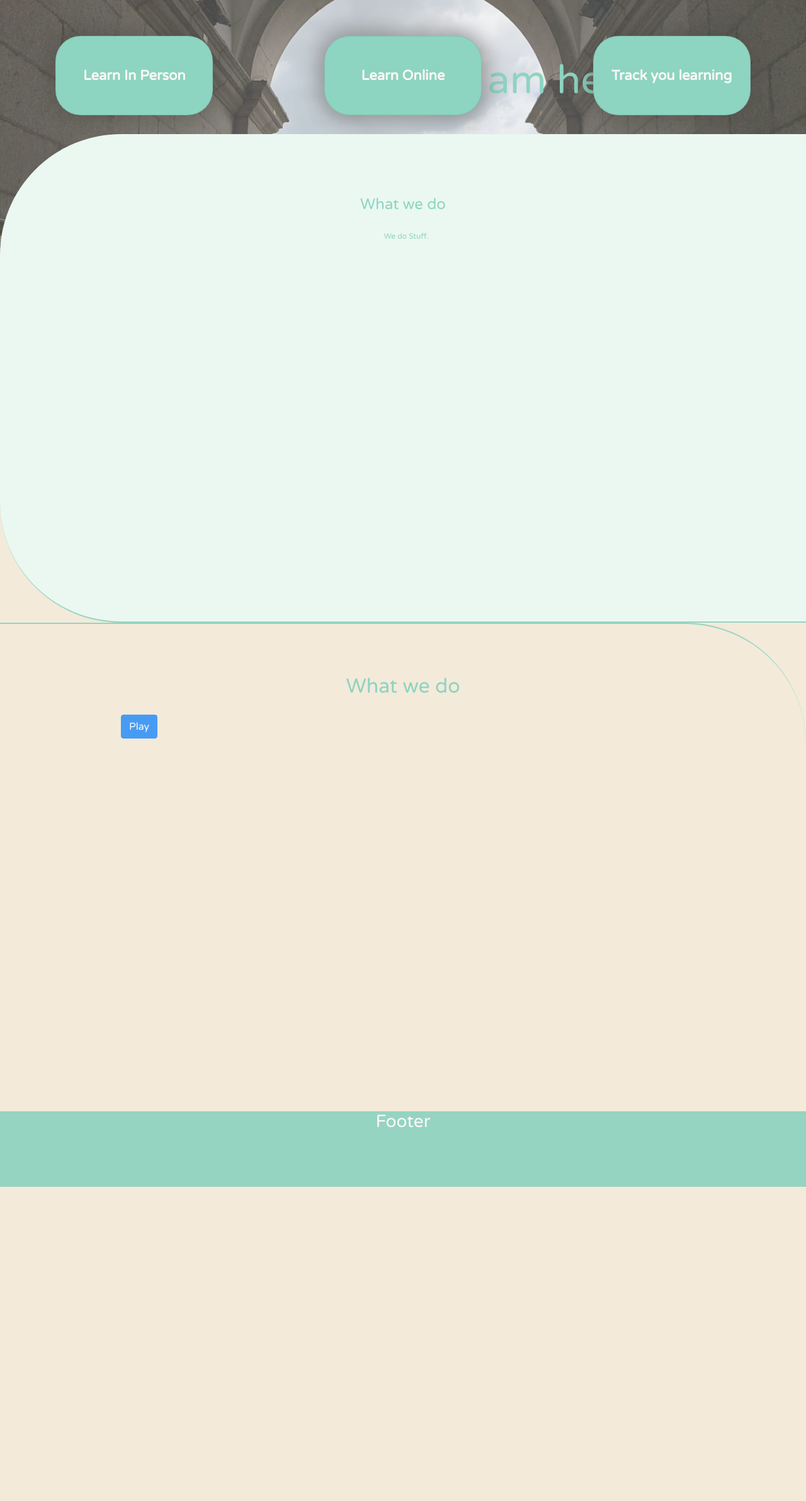
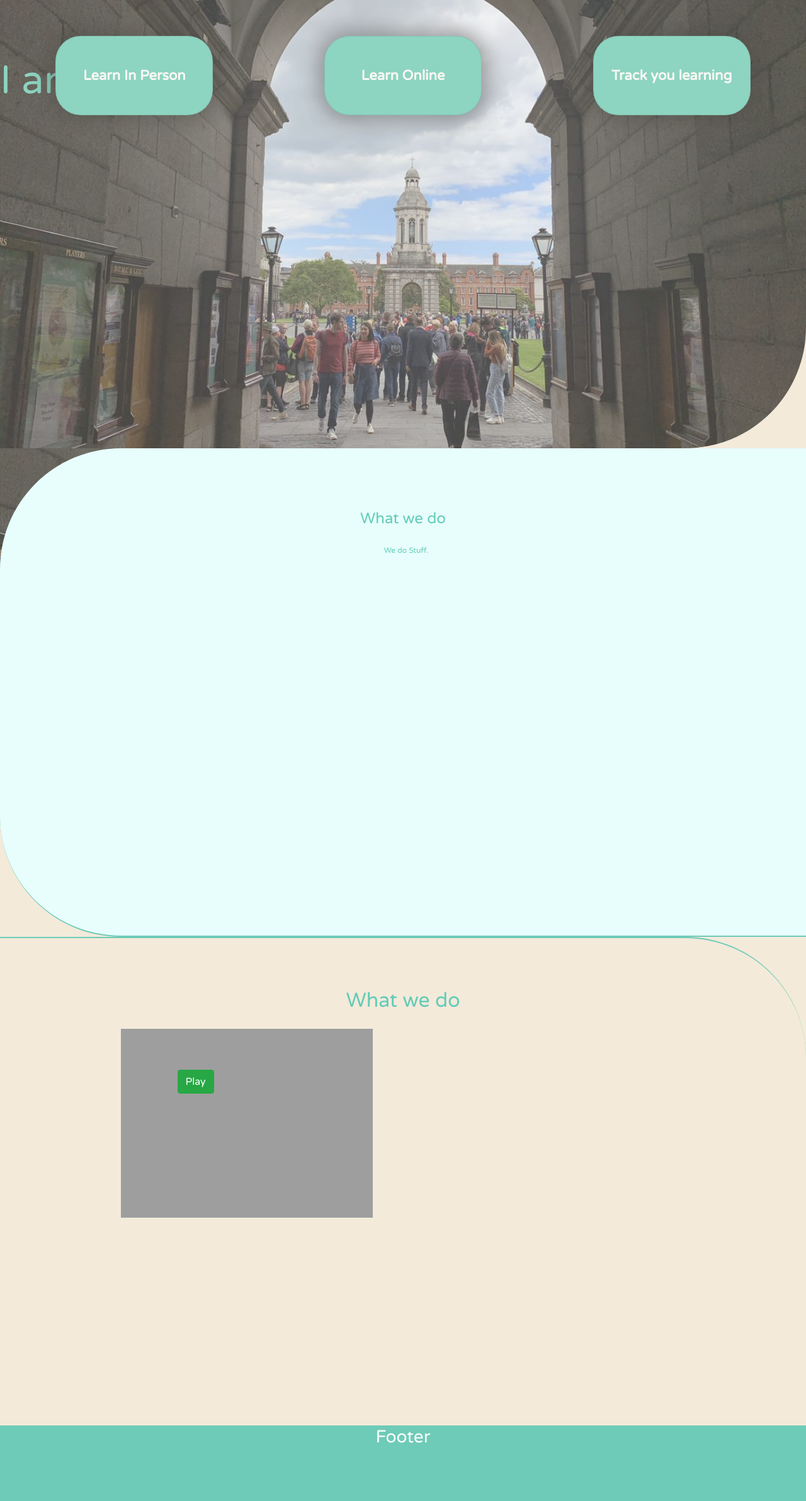
Before and after one commit to SamAtStudy/Study.ie-version-1.0, a PHP site: page / in a window 1280 px wide. Shown: the part 59-2443 px from the top of the page at 63% size. Before the commit the page ends 1944 px from the top, so only its background shows below. Run offline with PHP 8.4, Linux system fonts and the light colour scheme; grey boxes are pictures that could not be loaded.

Commit message:
24/06/19 Sam

```diff
--- a/css/studyStylesheet.css
+++ b/css/studyStylesheet.css
@@ -7,7 +7,6 @@
 #typeWriter {
     font-weight: 200;
     position: absolute;
-    left: 740px;
     top: 150px;
     font-size: 3.5em;
 }
@@ -42,7 +41,7 @@
 #sectionFourBox{
     background-color:#6ECBB7;
     height:15vh;font-size:12px;
-    border-top:solid 2px
+    border-top:solid 2px;
     border-top-color: #6ECBB7;
 }
 #optionButtonText{
@@ -168,3 +167,9 @@
     color:#fff;
     opacity:1;
 }
+.button{
+    position: absolute;
+    top: 27%;
+    left: 22%;
+
+}
--- a/index.html
+++ b/index.html
@@ -4,7 +4,7 @@
     <!-- Required meta tags -->
     <meta charset="utf-8">
     <meta name="viewport" content="width=device-width, initial-scale=1, shrink-to-fit=no">
-    <meta http-equiv="refresh" content="`10" />
+    <meta http-equiv="refresh" content="30" />
 
     <!-- Bootstrap CSS -->
     <link rel="stylesheet" href="https://stackpath.bootstrapcdn.com/bootstrap/4.3.1/css/bootstrap.min.css" integrity="sha384-ggOyR0iXCbMQv3Xipma34MD+dH/1fQ784/j6cY/iJTQUOhcWr7x9JvoRxT2MZw1T" crossorigin="anonymous">
@@ -53,7 +53,7 @@
     <!-- TypeWriter-->
     <!--https://codepen.io/CheeseTurtle/pen/jzdgI-->
     <div>
-    <h1 id="typeWriter" align="justify">
+    <h1 id="typeWriter" align="justify-content-center">
         <span
           class="txt-rotate"
           data-period="2000"
@@ -86,7 +86,7 @@
             </div>
         </div>
 </div>
-
+</div>
     <!-- SECTION 2 ABOUT -->
 <div class="parallaxa gap-down" style="width:100%;"></div>
 <div id="sectionTwoBox">
@@ -108,9 +108,10 @@
         <h2 class="d-flex justify-content-center">What we do</h2>
         <br>
         <!-- Button trigger modal -->
-        <button type="button" class="btn btn-primary video-btn" data-toggle="modal" data-src="https://www.youtube.com/embed/8GGAcc9Q744" data-target="#myModal">
+        <img src="img/Vid.jpg">
+        <submit type="image" class="btn button btn-success video-btn" data-toggle="modal" data-src="https://www.youtube.com/embed/8GGAcc9Q744" data-target="#myModal">
             Play
-        </button>
+        </submit>
         <!-- Modal -->
         <div class="modal fade" id="myModal" tabindex="-1" role="dialog" aria-labelledby="exampleModalLabel" aria-hidden="true">
             <div class="modal-dialog" role="document">
@@ -118,7 +119,6 @@
 
 
                     <div class="modal-body">
-
                         <button type="button" class="close" data-dismiss="modal" aria-label="Close">
                             <span aria-hidden="true">&times;</span>
                         </button>
```
